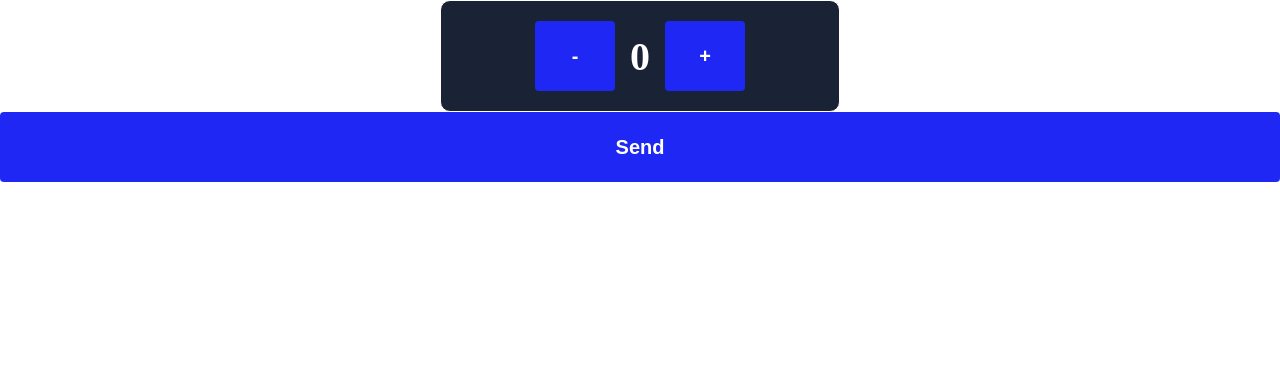
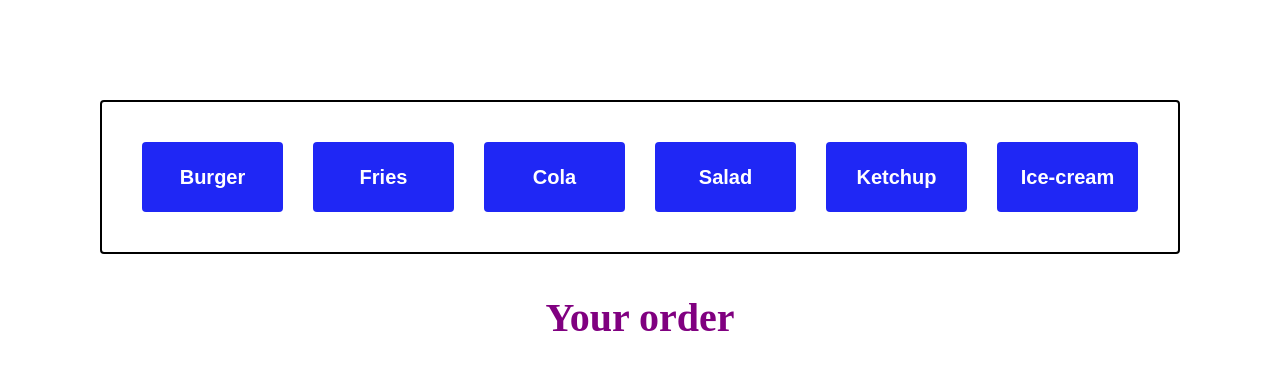
Before and after one commit to gzavertyaev-dev/react-typescript-cohort42-1, a React (Create React App) app: page / in a window 1280 px wide. Shown: the top 370 px of the page. Built offline with nearby package versions, Linux system fonts and the light colour scheme.

Commit message:
Add consultation 3

```diff
--- a/src/App.tsx
+++ b/src/App.tsx
@@ -6,6 +6,7 @@ import Lesson_06 from "lessons/Lesson_06/Lesson_06";
 import Lesson_07 from "lessons/Lesson_07/Lesson_07";
 
 //CONSULTATIONS
+import Consultation_03 from "consultations/Consultation_03/Consultation_03";
 
 import "./App.css";
 
@@ -14,8 +15,11 @@ function App() {
     <div className="App">
       {/* LESSONS */}
       {/* <Lesson_06 /> */}
+      {/* <Lesson_07 /> */}
       {/* HOMEWORKS */}
-      <Lesson_07 />
+      {/* <Homework_06 /> */}
+      {/* CONSULTATIONS */}
+      <Consultation_03 />
     </div>
   );
 }
--- a/src/components/Counter/Counter.tsx
+++ b/src/components/Counter/Counter.tsx
@@ -14,13 +14,13 @@ function Counter({ count, onMinus, onPlus }: CounterProps) {
   // 2. setCount - это функция(setState), которая изменяет сотояние(state). Является единственным способом изменения состояния
   // 3. useState - ф-я хук(вспомогательные функции из библиотеки React для работы и манипуляции компонентами). Функция, которая
   // возвращает массив из 2 элементов: 1 эл - это состояние, а 2 - Й setState
-  // const onPlus = () => {
+  // const onPlus = (): void => {
   //   setCount((prevValue: number) => {
   //     return prevValue + 1;
   //   });
   // };
 
-  // const onMinus = () => {
+  // const onMinus = (): void => {
   //   setCount((prevValue: number) => {
   //     return prevValue - 1;
   //   });
--- /dev/null
+++ b/src/consultations/Consultation_03/Consultation_03.tsx
@@ -0,0 +1,105 @@
+import { useState } from "react";
+import { v4 } from "uuid";
+import Button from "components/Button/Button";
+
+import "./styles.css";
+
+// ПРИМЕР РАБОТЫ С ДЕКСТРУКТУРИЗАЦИЕЙ МАССИВОВ
+// const animals = ["Dog", "Cat", "Pig", "Lion"];
+// const dog = animals[0];
+// const cat = animals[1];
+// const pig = animals[2];
+// const lion = animals[3];
+
+// const [dog, cat, ...rest] = animals;
+// console.log(dog);
+// console.log(cat);
+// console.log(rest); // ["Pig", "Lion"]
+// const [pig, lion] = rest;
+// console.log(pig);
+// console.log(lion);
+
+interface Ingredient {
+  id: string;
+  value: string;
+}
+
+function Consultation_03() {
+  // Подробный пример работы useState
+  //   const [count, setCount] = useState(0);
+  //   let count2 = 0;
+
+  //   const onAdd = () => {
+  //     setCount((prevValue: number) => {
+  //       return prevValue + 1;
+  //     });
+  //   };
+
+  //   const onAdd2 = () => {
+  //     count2 = count2 + 1;
+  //     console.log("count from  let indidefunction onAdd2", count2);
+  //   };
+
+  //   console.log("Update");
+  //   console.log("count from state", count);
+  //   console.log("count from  let", count2);
+  const [ingredients, setIngredients] = useState<Ingredient[]>([]);
+  const ingredientButtonNames: string[] = [
+    "Burger",
+    "Fries",
+    "Cola",
+    "Salad",
+    "Ketchup",
+    "Ice-cream",
+  ];
+
+  const ingredientButtons = ingredientButtonNames.map((ingredient) => {
+    const id: string = v4();
+
+    const addIngredient = () => {
+      setIngredients((prevValue: Ingredient[]) => {
+        return [...prevValue, { id: id, value: ingredient }];
+      });
+    };
+
+    return (
+      <div key={id} className="ingredient-button-control">
+        <Button name={ingredient} onClick={addIngredient} />
+      </div>
+    );
+  });
+
+  const orderList = ingredients.map((ingredientObj: Ingredient) => {
+    const deletIngredient = () => {
+      setIngredients((prevValue: Ingredient[]) => {
+        return [...prevValue].filter((item: Ingredient) => {
+          return item.id !== ingredientObj.id;
+        });
+      });
+    };
+
+    return (
+      <li
+        onClick={deletIngredient}
+        key={ingredientObj.id}
+        className="ingredient"
+      >
+        {ingredientObj.value}
+      </li>
+    );
+  });
+
+  return (
+    <div className="consultation03-wrapper">
+      {/* <Button name="Add state" onClick={onAdd} />
+      <Button name="Add simple let" onClick={onAdd2} /> */}
+      <div className="ingredient-buttons-container">{ingredientButtons}</div>
+      <div className="ingredients-container">
+        <p className="ingredients-title">Your order</p>
+        <ol>{orderList}</ol>
+      </div>
+    </div>
+  );
+}
+
+export default Consultation_03;
--- /dev/null
+++ b/src/consultations/Consultation_03/styles.css
@@ -0,0 +1,41 @@
+.consultation03-wrapper {
+  display: flex;
+  flex-direction: column;
+  align-items: center;
+  flex: 1;
+  gap: 40px;
+  padding: 100px;
+}
+
+.ingredient-buttons-container {
+  display: flex;
+  gap: 30px;
+  min-width: 700px;
+  max-width: 100%;
+  height: fit-content;
+  padding: 40px;
+  border: 2px solid black;
+  border-radius: 4px;
+}
+
+.ingredient-button-control {
+  width: 200px;
+}
+
+.ingredients-container {
+  display: flex;
+  flex-direction: column;
+  gap: 30px;
+}
+
+.ingredients-title {
+  font-size: 40px;
+  font-weight: bold;
+  color: purple;
+}
+
+.ingredient {
+  font-size: 30px;
+  font-weight: bold;
+  cursor: pointer;
+}
```
